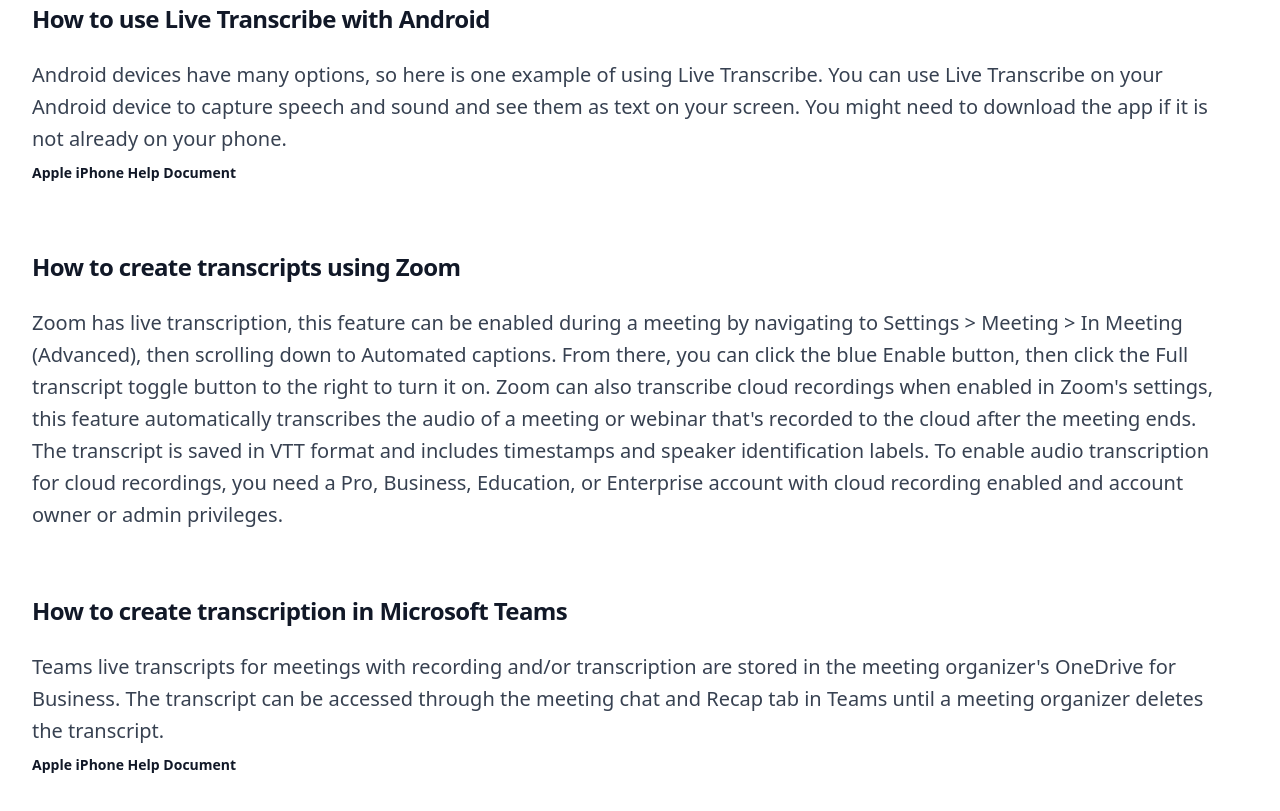
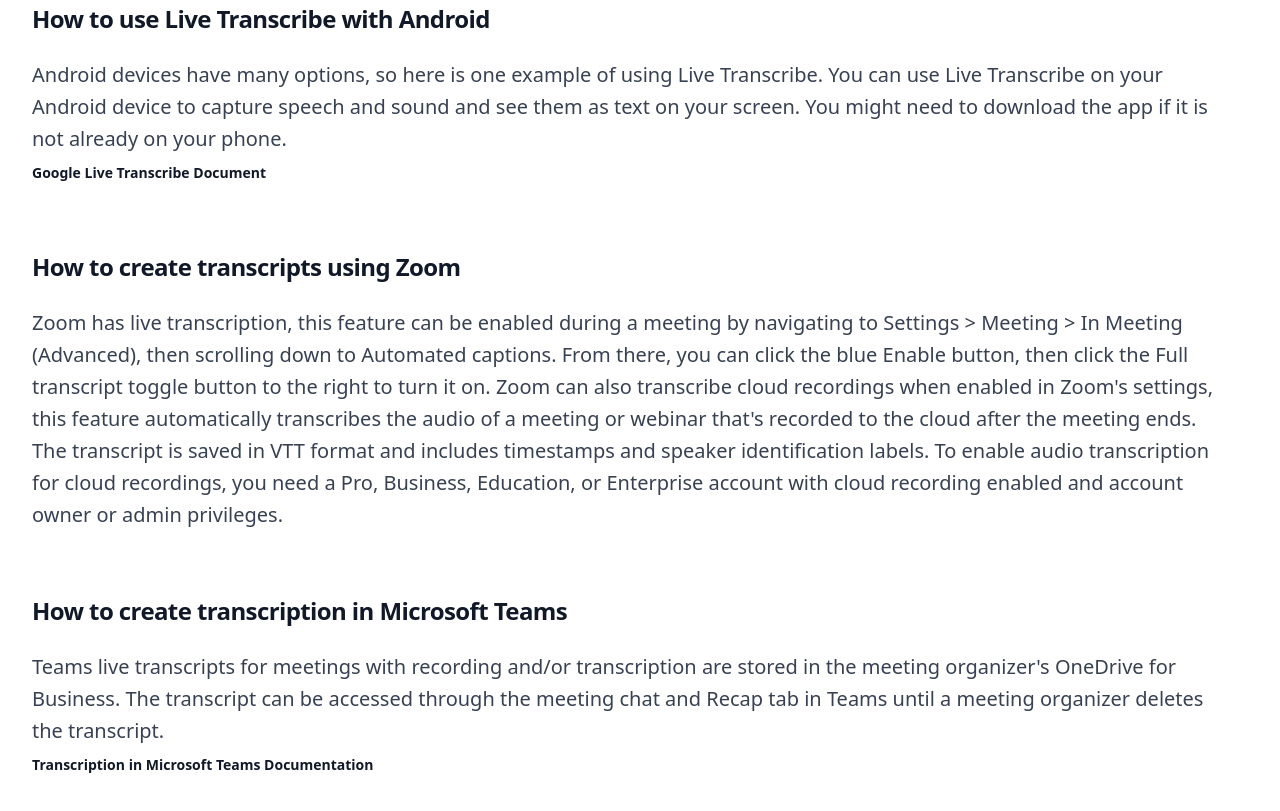
Before and after one commit to TannerSimpson/NotesSimple, a website: page public/info.html in a window 1280 px wide. Shown: the part 697-1508 px from the top of the page. Drawn offline with Linux system fonts and the light colour scheme.

Commit message:
Update info.html
fixed link text

```diff
--- a/public/info.html
+++ b/public/info.html
@@ -98,7 +98,7 @@
         <p class="mt-6 text-xl leading-8 text-gray-700">Android devices have many options, so here is one example of using Live Transcribe.  You can use Live Transcribe on your Android device to capture speech and sound and see them as text on your screen.  You might need to download the app if it is not already on your phone.
 
          </br>
-          <a href="https://support.google.com/accessibility/android/answer/9158064?hl=en" target="_blank" class="text-sm font-semibold leading-6 text-gray-900">Apple iPhone Help Document</a>
+          <a href="https://support.google.com/accessibility/android/answer/9158064?hl=en" target="_blank" class="text-sm font-semibold leading-6 text-gray-900">Google Live Transcribe Document</a>
         </p>
 
 
@@ -110,7 +110,7 @@
         <p class="mt-6 text-xl leading-8 text-gray-700">Teams live transcripts for meetings with recording and/or transcription are stored in the meeting organizer's OneDrive for Business. The transcript can be accessed through the meeting chat and Recap tab in Teams until a meeting organizer deletes the transcript.
 
         </br>
-          <a href="https://support.microsoft.com/en-us/office/view-live-transcription-in-microsoft-teams-meetings-dc1a8f23-2e20-4684-885e-2152e06a4a8b#:~:text=Teams%20live%20transcripts%20for%20meetings,meeting%20organizer%20deletes%20the%20transcript." target="_blank" class="text-sm font-semibold leading-6 text-gray-900">Apple iPhone Help Document</a>
+          <a href="https://support.microsoft.com/en-us/office/view-live-transcription-in-microsoft-teams-meetings-dc1a8f23-2e20-4684-885e-2152e06a4a8b#:~:text=Teams%20live%20transcripts%20for%20meetings,meeting%20organizer%20deletes%20the%20transcript." target="_blank" class="text-sm font-semibold leading-6 text-gray-900">Transcription in Microsoft Teams Documentation</a>
         </p>
       </div>
     </div>
```
